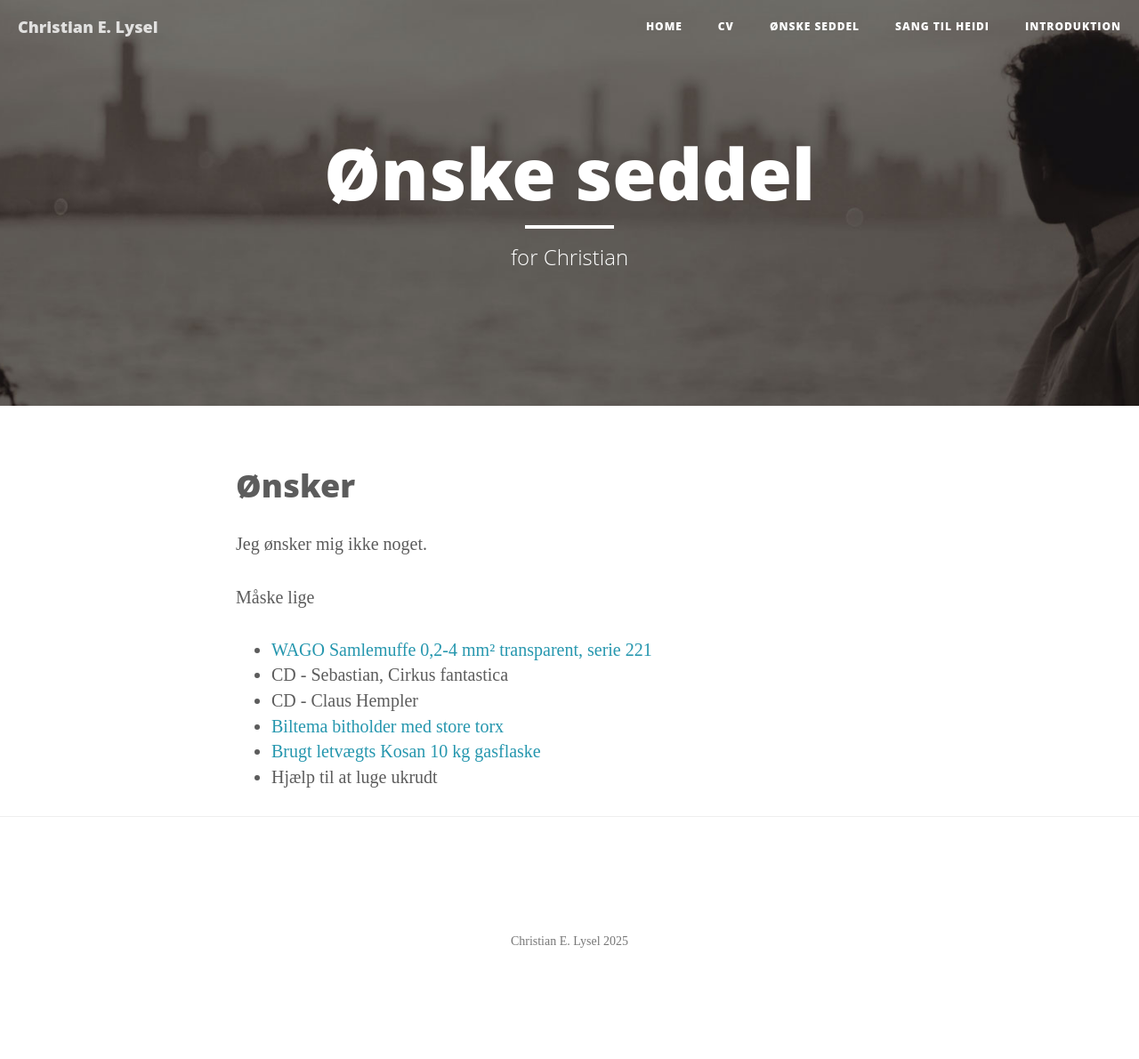
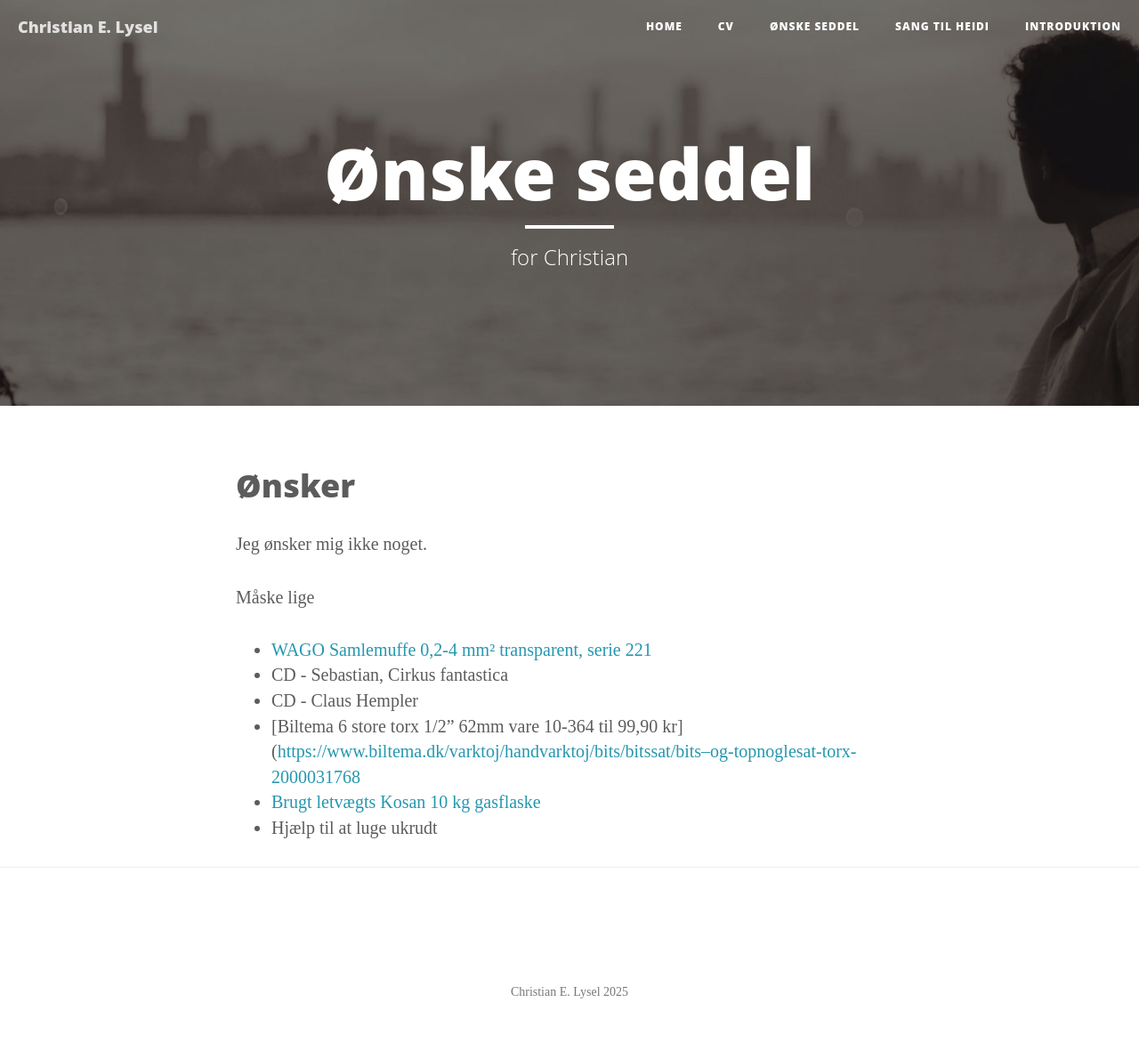
Before and after one commit to clysel/christian.lysel.net, a Jekyll site: the page built from gave.markdown, in a window 1280 px wide. Shown: the whole page at 89% size. Built offline with Jekyll 4.4.1, drawn with Linux system fonts in a browser that asks for light colours; before the commit the page ends 1133 px from its top, so only the background shows below that.

Commit message:
Update gave.markdown

```diff
--- a/gave.markdown
+++ b/gave.markdown
@@ -13,6 +13,6 @@
  * [WAGO Samlemuffe 0,2-4 mm² transparent, serie 221](https://www.wattoo.dk/inline-fjedersmalemuffe-4mm2-7821113195)
  * CD - Sebastian, Cirkus fantastica
  * CD - Claus Hempler
- * [Biltema bitholder med store torx](https://www.biltema.dk/varktoj/handvarktoj/bits/bitssat/bits--og-topnoglesat-torx-2000031768)
+ * [Biltema 6 store torx 1/2" 62mm vare 10-364 til 99,90 kr]([https://www.biltema.dk/varktoj/handvarktoj/bits/bitssat/bits--og-topnoglesat-torx-2000031768](https://www.biltema.dk/varktoj/handvarktoj/trakvarktoj/toppe/bittopsat-12-torx-6-stk-2000019333)
  * [Brugt letvægts Kosan 10 kg gasflaske](https://www.dba.dk/recommerce/forsale/item/8647439)
  * Hjælp til at luge ukrudt
```
